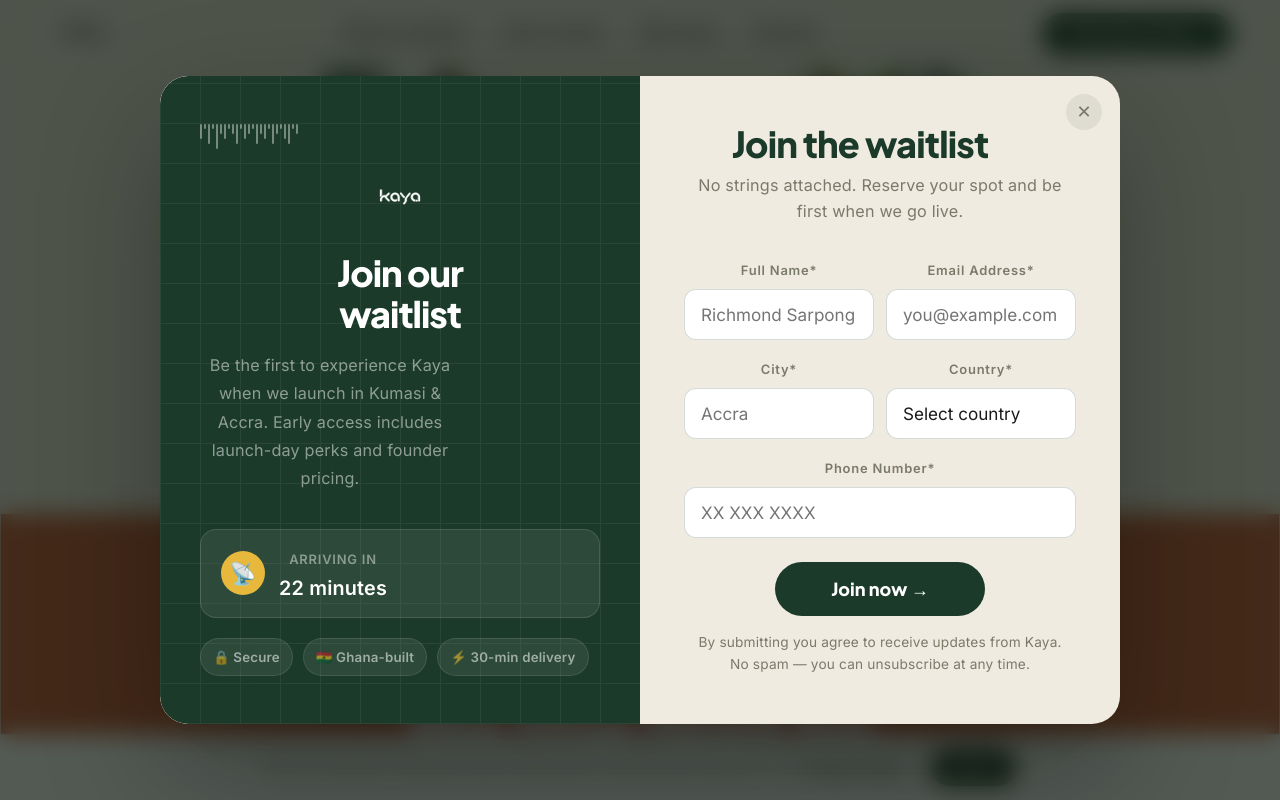
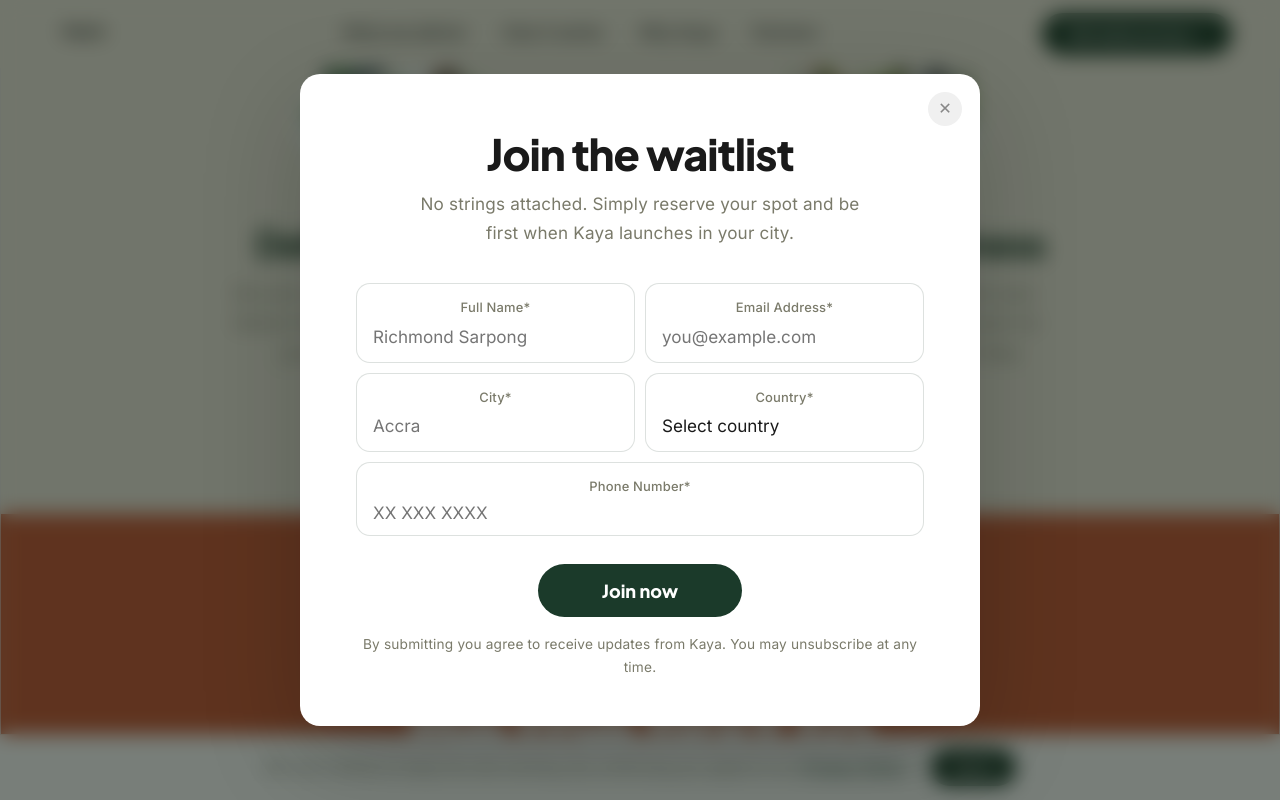
Before and after one commit to rsarpong627-a11y/KAYA, a React (Vite) app: page / in a window 1280 px wide. Both pictures are taken after a click on the button "Partner with Kaya →". Shown: the part 3924-4724 px from the top of the page. Built offline with nearby package versions, Linux system fonts and the light colour scheme.

Commit message:
Waitlist modal — clean single panel, label-inside-box style, 2-col grid, centered pill button

```diff
--- a/src/App.jsx
+++ b/src/App.jsx
@@ -806,7 +806,6 @@
   const [submitted, setSubmitted] = useState(false);
   const [loading, setLoading] = useState(false);
   const [errors, setErrors] = useState({});
-  const [focus, setFocus] = useState("");
   const w = useW();
   const mob = w < 768;
 
@@ -817,11 +816,11 @@
 
   const validate = () => {
     const e = {};
-    if (!form.name.trim()) e.name = "Required";
-    if (!form.city.trim()) e.city = "Required";
-    if (!form.country.trim()) e.country = "Required";
-    if (!/^\+?[\d\s\-()]{7,}$/.test(form.phone)) e.phone = "Invalid number";
-    if (!/^[^\s@]+@[^\s@]+\.[^\s@]+$/.test(form.email)) e.email = "Invalid email";
+    if (!form.name.trim()) e.name = true;
+    if (!form.city.trim()) e.city = true;
+    if (!form.country.trim()) e.country = true;
+    if (!/^\+?[\d\s\-()]{7,}$/.test(form.phone)) e.phone = true;
+    if (!/^[^\s@]+@[^\s@]+\.[^\s@]+$/.test(form.email)) e.email = true;
     return e;
   };
 
@@ -835,7 +834,7 @@
     if (Object.keys(e).length) { setErrors(e); return; }
     setLoading(true);
     const { error } = await supabase.from("waitlist").insert([{ name: form.name, email: form.email, phone: form.phone, city: form.city, country: form.country }]);
-    if (error) { setLoading(false); setErrors({ email: "Something went wrong. Try again." }); return; }
+    if (error) { setLoading(false); setErrors({ email: true }); return; }
     await supabase.functions.invoke("send-waitlist-email", {
       body: { name: form.name, email: form.email, city: form.city, country: form.country },
     });
@@ -845,225 +844,138 @@
 
   if (!open) return null;
 
-  const inp = (key) => ({
-    width: "100%", padding: "14px 16px",
-    background: WHITE,
-    border: `1.5px solid ${errors[key] ? "#e53e3e" : focus === key ? DARK : "rgba(27,58,42,0.18)"}`,
-    borderRadius: 12, color: TEXT, fontSize: ".95rem",
-    fontFamily: "'Inter', sans-serif", outline: "none",
-    transition: "border-color .2s",
-  });
-
-  const Label = ({ text }) => (
-    <label style={{ fontSize: ".72rem", fontWeight: 600, color: MUTED, letterSpacing: ".06em", display: "block", marginBottom: 6 }}>{text}</label>
+  // Field box — label inside the box at top, input below (exactly like reference)
+  const Field = ({ label, children, error, span }) => (
+    <div style={{ gridColumn: span ? "1 / -1" : "auto" }}>
+      <div style={{
+        border: `1.5px solid ${error ? "#e53e3e" : "rgba(27,58,42,0.15)"}`,
+        borderRadius: 14, padding: "10px 16px 12px",
+        background: WHITE, cursor: "text",
+      }}>
+        <div style={{ fontSize: ".72rem", color: error ? "#e53e3e" : MUTED, fontWeight: 500, marginBottom: 3 }}>{label}{error ? " *" : ""}</div>
+        {children}
+      </div>
+    </div>
   );
 
-  const Err = ({ k }) => errors[k] ? <p style={{ color: "#e53e3e", fontSize: ".74rem", marginTop: 4 }}>{errors[k]}</p> : null;
+  const inputStyle = {
+    width: "100%", border: "none", outline: "none",
+    fontSize: ".95rem", color: TEXT, padding: 0,
+    background: "transparent", fontFamily: "'Inter', sans-serif",
+  };
 
   return (
     <div style={{
       position: "fixed", inset: 0, zIndex: 99999,
-      background: "rgba(10,20,12,0.7)", backdropFilter: "blur(12px)",
-      display: "flex", alignItems: "center", justifyContent: "center",
-      padding: mob ? 0 : 24, overflow: "auto",
+      background: "rgba(10,20,12,0.55)", backdropFilter: "blur(10px)",
+      display: "flex", alignItems: mob ? "flex-end" : "center",
+      justifyContent: "center", padding: mob ? 0 : 24, overflowY: "auto",
     }}
       onClick={e => { if (e.target === e.currentTarget) onClose(); }}>
 
-      {/* Full-screen card */}
       <div style={{
-        background: CREAM,
-        borderRadius: mob ? "24px 24px 0 0" : 28,
-        width: "100%", maxWidth: mob ? "100%" : 960,
-        maxHeight: mob ? "95svh" : "90svh",
-        overflowY: "auto",
-        display: "grid",
-        gridTemplateColumns: mob ? "1fr" : "1fr 1fr",
-        boxShadow: "0 48px 120px rgba(0,0,0,0.3)",
-        animation: "fadeUp .4s ease",
-        marginTop: mob ? "auto" : 0,
-        position: "relative",
+        background: WHITE,
+        borderRadius: mob ? "20px 20px 0 0" : 20,
+        width: "100%", maxWidth: 680,
+        maxHeight: mob ? "96svh" : "92svh",
+        overflowY: "auto", position: "relative",
+        padding: mob ? "32px 20px 40px" : "56px 56px 48px",
+        boxShadow: "0 32px 100px rgba(0,0,0,0.2)",
+        animation: "fadeUp .35s ease",
       }}>
-
-        {/* ── Left panel — brand ─────────────────────────── */}
-        {!mob && (
-          <div style={{
-            background: DARK, borderRadius: "28px 0 0 28px",
-            padding: "48px 40px", display: "flex", flexDirection: "column",
-            justifyContent: "space-between", position: "relative", overflow: "hidden",
-          }}>
-            {/* Decorative grid lines */}
-            <div style={{
-              position: "absolute", inset: 0, opacity: 0.06,
-              backgroundImage: `repeating-linear-gradient(0deg, ${WHITE} 0px, ${WHITE} 1px, transparent 1px, transparent 40px), repeating-linear-gradient(90deg, ${WHITE} 0px, ${WHITE} 1px, transparent 1px, transparent 40px)`,
-            }} />
-
-            <div style={{ position: "relative", zIndex: 1 }}>
-              {/* Barcode decoration */}
-              <div style={{ display: "flex", gap: 2, marginBottom: 32, opacity: 0.4 }}>
-                {[3,1,4,1,5,2,3,1,2,4,1,3,2,1,4,2,3,1,4,2,1,3,4,1,2].map((h, i) => (
-                  <div key={i} style={{ width: 2, height: h * 5, background: WHITE, borderRadius: 1 }} />
-                ))}
-              </div>
-
-              <img src="/kaya-logo.png" alt="Kaya" style={{ height: 36, objectFit: "contain", filter: "brightness(0) invert(1)", marginBottom: 28 }} />
-
-              <h2 style={{
-                fontFamily: "'Plus Jakarta Sans', sans-serif",
-                fontSize: "2rem", fontWeight: 900, color: WHITE,
-                lineHeight: 1.15, letterSpacing: "-1px", marginBottom: 16,
-              }}>
-                Join our<br />waitlist
-              </h2>
-              <p style={{ color: "rgba(255,255,255,0.5)", fontSize: ".9rem", lineHeight: 1.75, maxWidth: 260 }}>
-                Be the first to experience Kaya when we launch in Kumasi &amp; Accra. Early access includes launch-day perks and founder pricing.
-              </p>
-            </div>
-
-            {/* Floating delivery card */}
-            <div style={{ position: "relative", zIndex: 1 }}>
-              <div style={{
-                background: "rgba(255,255,255,0.08)", border: "1px solid rgba(255,255,255,0.12)",
-                borderRadius: 16, padding: "16px 20px", marginBottom: 20,
-                display: "flex", alignItems: "center", gap: 14,
-              }}>
-                <div style={{ width: 44, height: 44, borderRadius: "50%", background: GOLD, display: "flex", alignItems: "center", justifyContent: "center", fontSize: "1.2rem", flexShrink: 0 }}>📡</div>
-                <div>
-                  <div style={{ fontSize: ".72rem", color: "rgba(255,255,255,0.45)", fontWeight: 600, textTransform: "uppercase", letterSpacing: ".06em", marginBottom: 3 }}>Arriving in</div>
-                  <div style={{ fontSize: "1.1rem", color: WHITE, fontWeight: 900 }}>22 minutes</div>
-                </div>
-              </div>
-
-              {/* Trust badges */}
-              <div style={{ display: "flex", gap: 10, flexWrap: "wrap" }}>
-                {["🔒 Secure", "🇬🇭 Ghana-built", "⚡ 30-min delivery"].map(t => (
-                  <span key={t} style={{
-                    background: "rgba(255,255,255,0.08)", border: "1px solid rgba(255,255,255,0.1)",
-                    borderRadius: 999, padding: "5px 12px",
-                    fontSize: ".74rem", color: "rgba(255,255,255,0.55)", fontWeight: 600,
-                  }}>{t}</span>
-                ))}
-              </div>
-            </div>
-          </div>
-        )}
-
-        {/* ── Right panel — form ─────────────────────────── */}
-        <div style={{ padding: mob ? "32px 20px 40px" : "48px 44px", position: "relative" }}>
 
         {/* Close */}
         <button onClick={onClose} style={{
           position: "absolute", top: 18, right: 18,
-            background: "rgba(27,58,42,0.08)", border: "none", color: MUTED,
-            borderRadius: "50%", width: 36, height: 36, cursor: "pointer",
-            fontSize: "1rem", display: "flex", alignItems: "center", justifyContent: "center",
+          background: "#f0f0f0", border: "none", color: "#888",
+          borderRadius: "50%", width: 34, height: 34, cursor: "pointer",
+          fontSize: ".9rem", display: "flex", alignItems: "center", justifyContent: "center",
         }}>✕</button>
 
         {submitted ? (
-            <div style={{ textAlign: "center", padding: "40px 0" }}>
-              <div style={{ fontSize: "3.5rem", marginBottom: 20 }}>🎉</div>
-              <h3 style={{ fontFamily: "'Plus Jakarta Sans',sans-serif", fontSize: "2rem", fontWeight: 900, color: DARK, marginBottom: 14, letterSpacing: "-0.5px" }}>
+          <div style={{ textAlign: "center", padding: "32px 0" }}>
+            <div style={{ fontSize: "3rem", marginBottom: 20 }}>🎉</div>
+            <h3 style={{ fontFamily: "'Plus Jakarta Sans',sans-serif", fontSize: "2rem", fontWeight: 900, color: DARK, marginBottom: 14 }}>
               You're on the list!
             </h3>
-              <p style={{ color: MUTED, lineHeight: 1.8, marginBottom: 28, fontSize: ".95rem" }}>
+            <p style={{ color: MUTED, lineHeight: 1.8, marginBottom: 24 }}>
               Thanks <strong style={{ color: TEXT }}>{form.name.split(" ")[0]}</strong>! We'll reach out to{" "}
               <strong style={{ color: TEXT }}>{form.email}</strong> when Kaya launches in <strong>{form.city}</strong>.
             </p>
-              <div style={{ background: "rgba(27,58,42,0.06)", border: `1px solid rgba(27,58,42,0.12)`, borderRadius: 14, padding: "16px 20px" }}>
-                <p style={{ fontSize: ".88rem", color: DARK, fontWeight: 700 }}>📱 Check your inbox for your exclusive early access invite.</p>
+            <div style={{ background: "rgba(27,58,42,0.06)", border: "1px solid rgba(27,58,42,0.12)", borderRadius: 12, padding: "14px 18px" }}>
+              <p style={{ fontSize: ".88rem", color: DARK, fontWeight: 600 }}>📱 Check your inbox for your exclusive early access invite.</p>
             </div>
           </div>
         ) : (
           <>
-              {/* Mobile logo */}
-              {mob && <img src="/kaya-logo.png" alt="Kaya" style={{ height: 30, objectFit: "contain", marginBottom: 24 }} />}
-
+            {/* Header — centered like reference */}
+            <div style={{ textAlign: "center", marginBottom: 36 }}>
               <h3 style={{
-                fontFamily: "'Plus Jakarta Sans',sans-serif",
-                fontSize: mob ? "1.8rem" : "2rem", fontWeight: 900,
-                color: DARK, marginBottom: 8, letterSpacing: "-0.8px", lineHeight: 1.1,
-                paddingRight: 40,
+                fontFamily: "'Plus Jakarta Sans', sans-serif",
+                fontSize: mob ? "1.9rem" : "2.4rem",
+                fontWeight: 900, color: TEXT,
+                letterSpacing: "-1px", lineHeight: 1.1, marginBottom: 12,
               }}>Join the waitlist</h3>
-              <p style={{ color: MUTED, fontSize: ".9rem", lineHeight: 1.65, marginBottom: 32 }}>
-                No strings attached. Reserve your spot and be first when we go live.
+              <p style={{ color: MUTED, fontSize: mob ? ".88rem" : ".95rem", lineHeight: 1.7, maxWidth: 440, margin: "0 auto" }}>
+                No strings attached. Simply reserve your spot and be first when Kaya launches in your city.
               </p>
-
-              {/* 2-column form grid (image 2 style) */}
-              <div style={{ display: "flex", flexDirection: "column", gap: 16 }}>
-
-                {/* Row 1: Name + Email */}
-                <div style={{ display: "grid", gridTemplateColumns: mob ? "1fr" : "1fr 1fr", gap: 12 }}>
-                  <div>
-                    <Label text="Full Name*" />
-                    <input value={form.name} onChange={handle("name")} placeholder="Richmond Sarpong" style={inp("name")} onFocus={() => setFocus("name")} onBlur={() => setFocus("")} />
-                    <Err k="name" />
-                  </div>
-                  <div>
-                    <Label text="Email Address*" />
-                    <input value={form.email} onChange={handle("email")} type="email" placeholder="you@example.com" style={inp("email")} onFocus={() => setFocus("email")} onBlur={() => setFocus("")} />
-                    <Err k="email" />
-                  </div>
             </div>
 
-                {/* Row 2: City + Country */}
-                <div style={{ display: "grid", gridTemplateColumns: mob ? "1fr" : "1fr 1fr", gap: 12 }}>
-                  <div>
-                    <Label text="City*" />
-                    <input value={form.city} onChange={handle("city")} placeholder="Accra" style={inp("city")} onFocus={() => setFocus("city")} onBlur={() => setFocus("")} />
-                    <Err k="city" />
-                  </div>
-                  <div>
-                    <Label text="Country*" />
-                    <select value={form.country} onChange={handle("country")} onFocus={() => setFocus("country")} onBlur={() => setFocus("")}
-                      style={{ ...inp("country"), appearance: "none", WebkitAppearance: "none" }}>
+            {/* 2-column grid form — labels inside boxes */}
+            <div style={{ display: "grid", gridTemplateColumns: mob ? "1fr" : "1fr 1fr", gap: 10 }}>
+
+              <Field label="Full Name*" error={errors.name}>
+                <input value={form.name} onChange={handle("name")} placeholder="Richmond Sarpong" style={inputStyle} />
+              </Field>
+
+              <Field label="Email Address*" error={errors.email}>
+                <input value={form.email} onChange={handle("email")} type="email" placeholder="you@example.com" style={inputStyle} />
+              </Field>
+
+              <Field label="City*" error={errors.city}>
+                <input value={form.city} onChange={handle("city")} placeholder="Accra" style={inputStyle} />
+              </Field>
+
+              <Field label="Country*" error={errors.country}>
+                <select value={form.country} onChange={handle("country")}
+                  style={{ ...inputStyle, appearance: "none", WebkitAppearance: "none" }}>
                   <option value="" disabled>Select country</option>
                   {Object.keys(DIAL_CODES).map(c => <option key={c} value={c}>{c}</option>)}
                 </select>
-                    <Err k="country" />
+              </Field>
+
+              <Field label="Phone Number*" error={errors.phone} span>
+                <div style={{ display: "flex", alignItems: "center", gap: 8 }}>
+                  {form.country && DIAL_CODES[form.country] && (
+                    <span style={{ fontSize: ".9rem", fontWeight: 700, color: DARK, flexShrink: 0 }}>{DIAL_CODES[form.country]}</span>
+                  )}
+                  <input value={form.phone} onChange={handle("phone")} type="tel" placeholder="XX XXX XXXX" style={inputStyle} />
                 </div>
+              </Field>
+
             </div>
 
-                {/* Row 3: Phone full width */}
-                <div>
-                  <Label text="Phone Number*" />
-                  <div style={{ display: "flex", gap: 8 }}>
-                    {form.country && DIAL_CODES[form.country] && (
-                      <div style={{
-                        display: "flex", alignItems: "center", padding: "0 14px",
-                        borderRadius: 12, fontWeight: 700, fontSize: ".9rem",
-                        background: WHITE, border: `1.5px solid rgba(27,58,42,0.18)`,
-                        color: DARK, whiteSpace: "nowrap", flexShrink: 0,
-                      }}>{DIAL_CODES[form.country]}</div>
-                    )}
-                    <input value={form.phone} onChange={handle("phone")} type="tel" placeholder="XX XXX XXXX" style={{ ...inp("phone"), flex: 1 }} onFocus={() => setFocus("phone")} onBlur={() => setFocus("")} />
-                  </div>
-                  <Err k="phone" />
-                </div>
-
-                {/* Submit — centered pill (image 2 style) */}
-                <div style={{ textAlign: "center", marginTop: 8 }}>
+            {/* Submit — centered pill */}
+            <div style={{ textAlign: "center", marginTop: 28 }}>
               <button onClick={submit} disabled={loading} style={{
-                    background: loading ? `${DARK}99` : DARK, color: WHITE,
-                    border: "none", borderRadius: 999,
-                    padding: "15px 56px",
-                    fontWeight: 900, fontSize: "1rem",
-                    fontFamily: "'Plus Jakarta Sans',sans-serif",
+                background: loading ? "#ccc" : DARK, color: WHITE,
+                border: "none", borderRadius: 999, padding: "15px 64px",
+                fontWeight: 800, fontSize: "1rem",
+                fontFamily: "'Plus Jakarta Sans', sans-serif",
                 cursor: loading ? "default" : "pointer",
                 display: "inline-flex", alignItems: "center", gap: 10,
-                    transition: "opacity .2s",
               }}>
                 {loading
-                      ? <><div style={{ width: 18, height: 18, border: "2.5px solid rgba(255,255,255,0.3)", borderTopColor: WHITE, borderRadius: "50%", animation: "spin .8s linear infinite" }} /> Securing your spot…</>
-                      : "Join now →"}
+                  ? <><div style={{ width: 18, height: 18, border: "2.5px solid rgba(255,255,255,0.3)", borderTopColor: WHITE, borderRadius: "50%", animation: "spin .8s linear infinite" }} /> Securing spot…</>
+                  : "Join now"}
               </button>
             </div>
 
-                <p style={{ textAlign: "center", fontSize: ".76rem", color: MUTED, lineHeight: 1.6 }}>
-                  By submitting you agree to receive updates from Kaya.<br />No spam — you can unsubscribe at any time.
+            <p style={{ textAlign: "center", fontSize: ".76rem", color: MUTED, lineHeight: 1.65, marginTop: 16 }}>
+              By submitting you agree to receive updates from Kaya. You may unsubscribe at any time.
             </p>
-              </div>
           </>
         )}
-        </div>
       </div>
     </div>
   );
```
Lines whose indentation alone changed are shown as unchanged.
